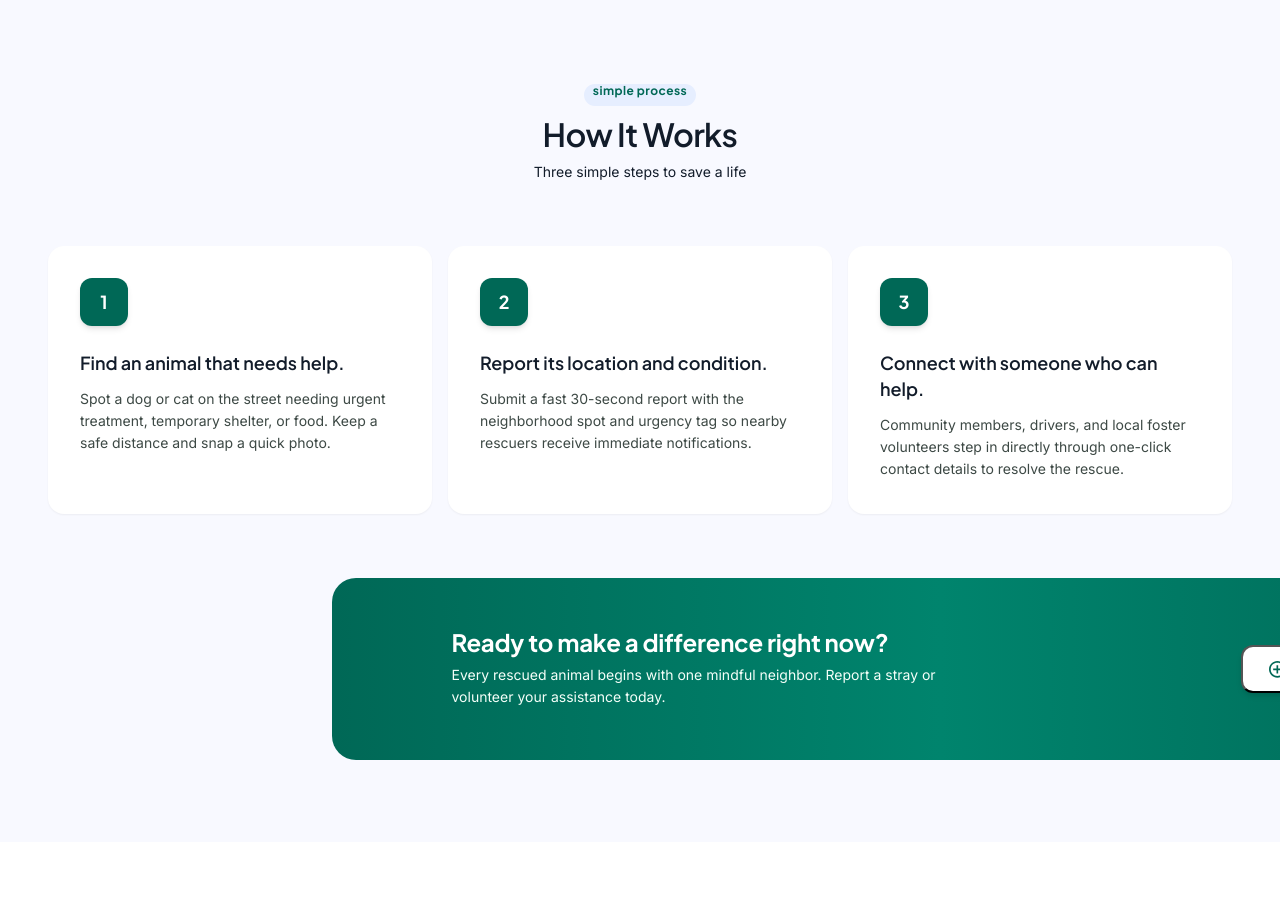
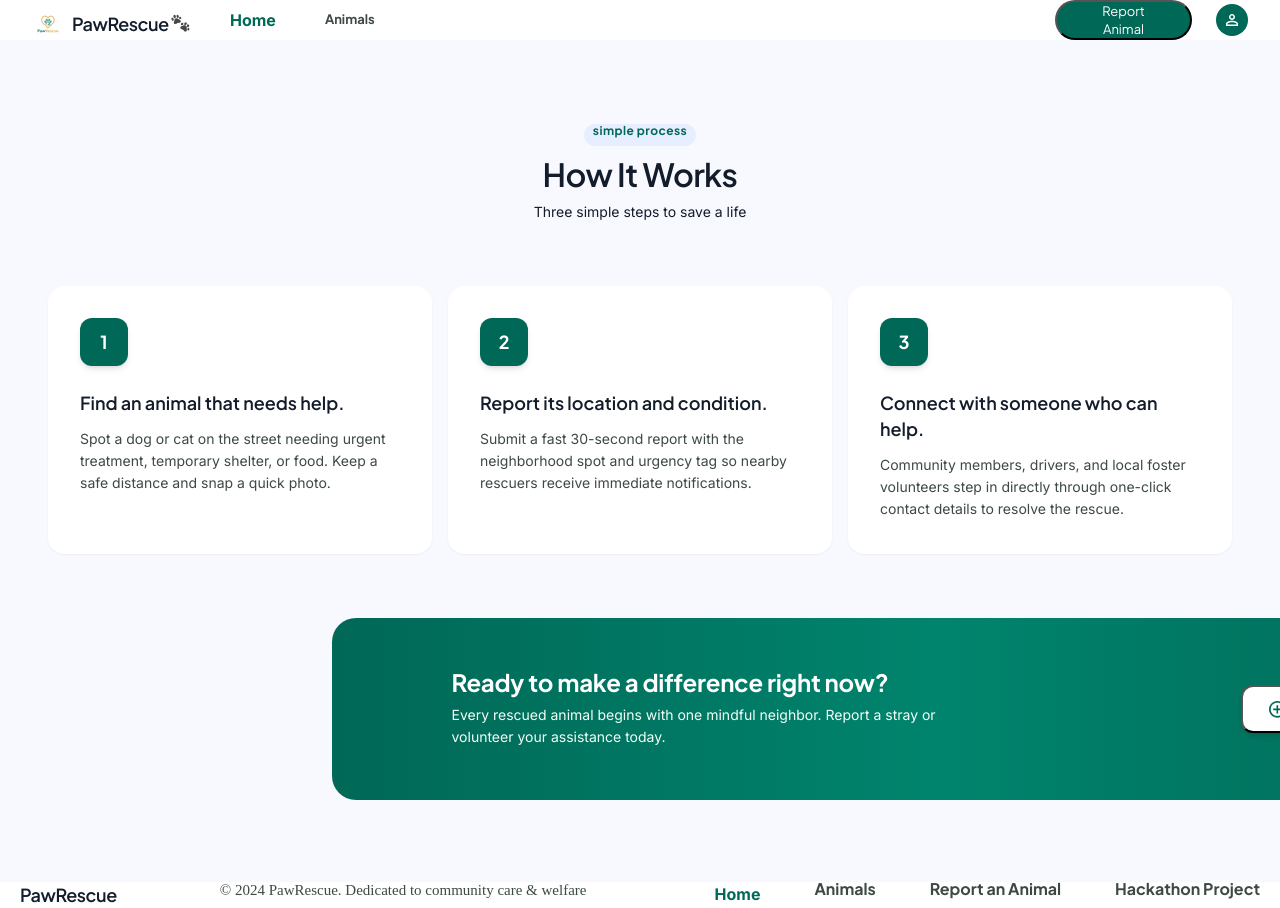
Before and after one commit to alexapkhazava22-bit/PawRescue, a plain HTML site: page index.html in a window 1280 px wide. Shown: the top 908 px of the page. Before the commit the page ends 842 px from the top, so only its background shows below. Drawn offline with Linux system fonts and the light colour scheme; a web font is replaced by a local one.

Commit message:
some changes

```diff
--- a/hakatoni 2/style.css
+++ /dev/null
@@ -1,113 +0,0 @@
-@import url("https://fonts.googleapis.com/css2?family=Averia+Libre:ital,wght@0,300;0,400;0,700;1,300;1,400;1,700&family=Crimson+Text:ital,wght@0,400;0,600;0,700;1,400;1,600;1,700&family=DM+Mono:ital,wght@0,300;0,400;0,500;1,300;1,400;1,500&family=DM+Sans:ital,opsz,wght@0,9..40,100..1000;1,9..40,100..1000&family=Edu+AU+VIC+WA+NT+Guides:wght@400..700&family=IM+Fell+English+SC&family=Inter:ital,opsz,wght@0,14..32,100..900;1,14..32,100..900&family=Montserrat:ital,wght@0,100..900;1,100..900&family=Noto+Rashi+Hebrew:wght@100..900&family=Noto+Sans+Georgian:wght@100..900&family=Noto+Serif+Georgian:wght@100..900&family=Plus+Jakarta+Sans:ital,wght@0,200..800;1,200..800&family=Poppins:ital,wght@0,100;0,200;0,300;0,400;0,500;0,600;0,700;0,800;0,900;1,100;1,200;1,300;1,400;1,500;1,600;1,700;1,800;1,900&family=Roboto+Mono:ital,wght@0,100..700;1,100..700&family=Work+Sans:ital,wght@0,100..900;1,100..900&display=swap");
-* {
-  margin: 0;
-  padding: 0;
-  box-sizing: border-box;
-}
-header {
-  display: flex;
-  align-items: center;
-  margin: 20px 40px;
-}
-
-.container {
-  display: flex;
-  justify-content: space-around;
-}
-
-.home {
-  font-weight: 700px;
-  color: #006856;
-  size: 16px;
-  height: 20px;
-  margin-top: -10px;
-}
-.animals {
-  font-weight: 700px;
-  color: #3d4945;
-  size: 16px;
-  height: 24px;
-  margin-top: 5px;
-}
-.logo {
-  gap: 48px;
-  height: 24px;
-  justify-content: center;
-  align-items: center;
-}
-
-.navitems {
-  display: flex;
-  align-items: center;
-  gap: 25px;
-  margin-left: 30px;
-  height: 24px;
-}
-
-.report-btn {
-  width: 137px;
-  height: 40px;
-  border-radius: 9999px;
-  padding-right: 24px;
-  padding-left: 24px;
-  background-color: #006856;
-  color: #ffffff;
-  font-size: 13px;
-  font-weight: 600px;
-}
-
-.header-right {
-  display: flex;
-  align-items: center;
-  margin-left: auto;
-  gap: 8px;
-  margin-top: 5px;
-}
-footer {
-  display: flex;
-  justify-content: space-between;
-  margin-left: 20px;
-  margin-right: 20px;
-
-  h1 {
-    color: #121c2a;
-    font-weight: 600;
-    size: 18px;
-    line-height: 26px;
-    letter-spacing: -0.45px;
-  }
-}
-.foot {
-  font-size: 12px;
-  font-weight: 700;
-  font-style: bold;
-}
-
-ul {
-  display: flex;
-  gap: 30px;
-  list-style: none;
-}
-
-.home2 {
-  margin-top: 0px;
-  font-weight: 700;
-  font-size: 16px;
-  line-height: 24px;
-  color: #006856;
-}
-
-.animals2 {
-  font-size: 16px;
-  line-height: 14px;
-  font-weight: 700;
-  color: #3d4945;
-}
-
-.lastp {
-  font-weight: 400;
-  font-size: 15px;
-  margin-left: 15px;
-  height: 18px;
-  color: #3d4945;
-}
--- a/index.html
+++ b/index.html
@@ -9,6 +9,31 @@
 </head>
 
 <body>
+    <header>
+
+        <div class="container">
+            <div class="logo">
+                <img src="./Link (1).png" alt="PawRescue logo">
+
+            </div>
+
+            <nav class="navitems">
+                <h1 class="home">Home</h1>
+                <h2 class="animals">Animals</h2>
+            </nav>
+        </div>
+
+        <div class="header-right">
+            <button class="report-btn">Report Animal</button>
+
+
+            <img src="./Background.svg" alt="Profile">
+
+        </div>
+    </header>
+
+
+
     <section>
         <div class="hiw">
             <div class="process">
@@ -63,7 +88,23 @@
         </div>
     </section>
 
+    <footer>
 
+        <h1>PawRescue</h1>
+        <p class="lastp">© 2024 PawRescue. Dedicated to community care & welfare</p>
+
+        <div>
+
+            <ul>
+                <li class="home home2">Home</li>
+                <li class="animals animals2">Animals</li>
+                <li class="animals animals2">Report an Animal</li>
+                <li class="animals animals2">Hackathon Project</li>
+            </ul>
+        </div>
+
+
+    </footer>
 </body>
 
 </html>
--- a/style.css
+++ b/style.css
@@ -6,6 +6,133 @@
     margin: 0;
     box-sizing: border-box;
 }
+
+header {
+    display: flex;
+    align-items: center;
+    justify-content: center, space-between;
+    flex-direction: row;
+}
+
+.container {
+    display: flex;
+    justify-content: center , space-around;
+    flex-direction: row;
+    align-items: center;
+}
+
+.home {
+    font-weight: 700px;
+    color: #006856;
+    font-size: 16px;
+    line-height: 24px;
+    font-family: 'inter', sans-serif;
+    margin-left: 40px;
+}
+
+.animals {
+    font-weight: 600px;
+    color: #3d4945;
+    font-size: 13px;
+    height: 18px;
+    font-family: 'plus jakarta sans', sans-serif;
+    margin-left: 24px;
+}
+
+.logo {
+    gap: 48px;
+    height: 24px;
+    justify-content: center;
+    align-items: center;
+    margin-left: 32px;
+}
+
+.navitems {
+    display: flex;
+    align-items: center;
+    gap: 25px;
+    flex-direction: row;
+    justify-content: center;
+}
+
+.report-btn {
+    width: 137px;
+    height: 40px;
+    border-radius: 9999px;
+    padding-right: 24px;
+    padding-left: 24px;
+    background-color: #006856;
+    color: #ffffff;
+    font-size: 13px;
+    font-weight: 600px;
+    line-height: 18px;
+    letter-spacing: 0px;
+    font-family: 'plus jakarta sans', sans-serif;
+    margin-right: 16px;
+
+}
+
+.header-right {
+    display: flex;
+    align-items: center;
+    justify-content: center;
+    gap: 8px;
+    margin-right: 32px;
+    margin-left: auto;
+}
+
+footer {
+    display: flex;
+    justify-content: space-between;
+    margin-left: 20px;
+    margin-right: 20px;
+
+    h1 {
+        font-family: 'plus jakarta sans', sans-serif;
+        color: #121c2a;
+        font-weight: 600;
+        font-size: 18px;
+        line-height: 26px;
+        letter-spacing: -0.45px;
+    }
+}
+
+.foot {
+    font-size: 12px;
+    font-weight: 700;
+    font-style: bold;
+}
+
+ul {
+    display: flex;
+    gap: 30px;
+    list-style: none;
+}
+
+.home2 {
+    margin-top: 0px;
+    font-weight: 700;
+    font-size: 16px;
+    line-height: 24px;
+    color: #006856;
+}
+
+.animals2 {
+    font-size: 16px;
+    line-height: 14px;
+    font-weight: 700;
+    color: #3d4945;
+}
+
+.lastp {
+    font-weight: 400;
+    font-size: 15px;
+    margin-left: 15px;
+    height: 18px;
+    color: #3d4945;
+    font-family: 'inter , sans-serif';
+}
+
 
 section {
     background-color: #F8F9FF;
```
Also changed, not shown: hakatoni 2/index.html (deleted, +0 -55 lines), Background.svg (renamed from hakatoni 2/Background.svg), Link (1).png (renamed from hakatoni 2/Link (1).png).
